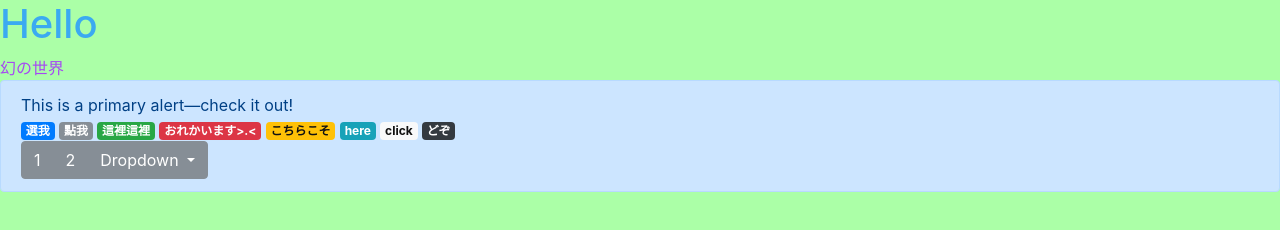
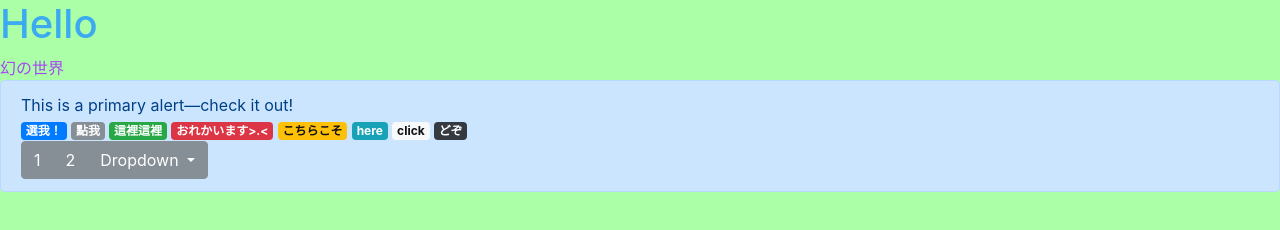
Before and after one commit to sophia32/sophia32.github.io, a plain HTML site: page index.html in a window 1280 px wide. Drawn offline with nearby package versions, Linux system fonts and the light colour scheme.

Commit message:
加驚嘆號

```diff
--- a/index.html
+++ b/index.html
@@ -14,7 +14,7 @@
         <div class="alert alert-primary" role="alert">
      This is a primary alert—check it out!<br>
 
-     <a href="#" class="badge badge-primary">選我</a>
+     <a href="#" class="badge badge-primary">選我！</a>
      <a href="#" class="badge badge-secondary">點我</a>
      <a href="#" class="badge badge-success">這裡這裡</a>
      <a href="#" class="badge badge-danger">おれかいます>.<</a>
```
